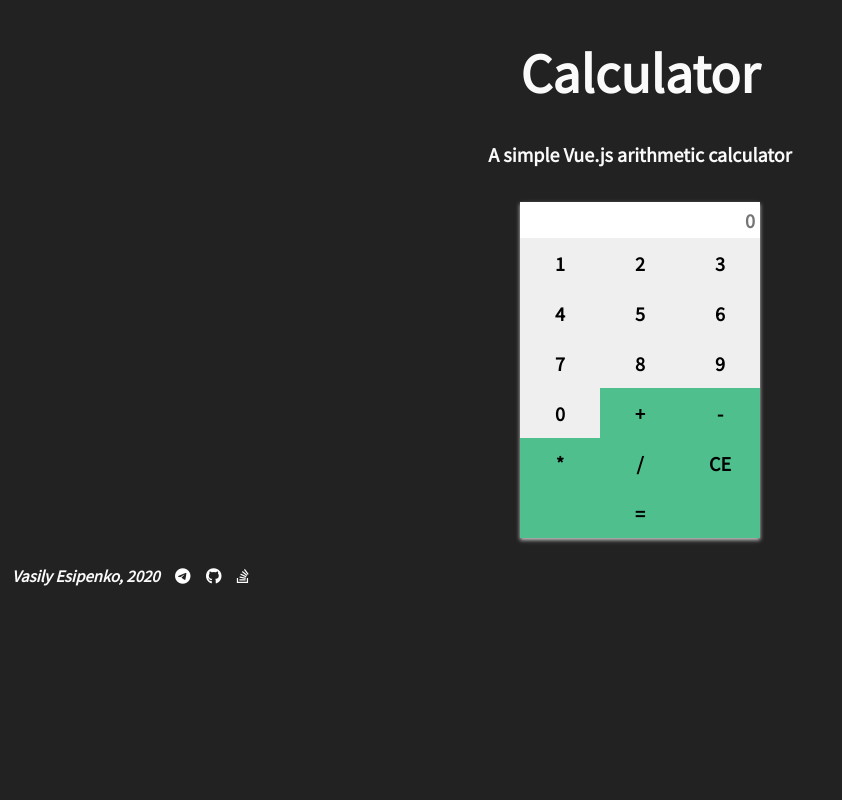
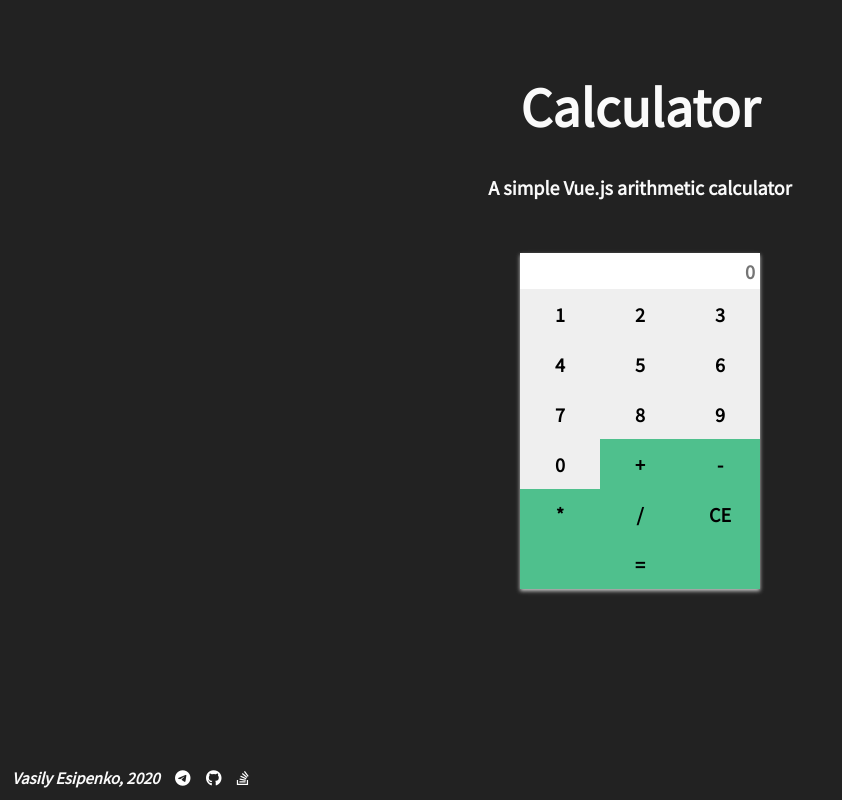
Before and after one commit to vasily-esipenko/vue-calculator, a plain HTML site: page index.html in a window 1280 px wide. Shown: the whole page, without its empty margins (0-842 px from the left). Drawn offline with nearby package versions, Linux system fonts and the light colour scheme.

Commit message:
Update style.css

```diff
--- a/style.css
+++ b/style.css
@@ -15,6 +15,13 @@ body {
     padding: 0;
     background-color: #222;
     color: #fafafa;
+}
+
+.page {
+    overflow: hidden;
+    display: flex;
+    flex-direction: column;
+    min-height: 100vh;
 }
 
 /*About*/
@@ -87,6 +94,7 @@ input:focus {
 footer {
     padding: 12px;
     background-color: transparent;
+    margin-top: auto;
 
     color: #fafafa;
     line-height: 1.4;
```
